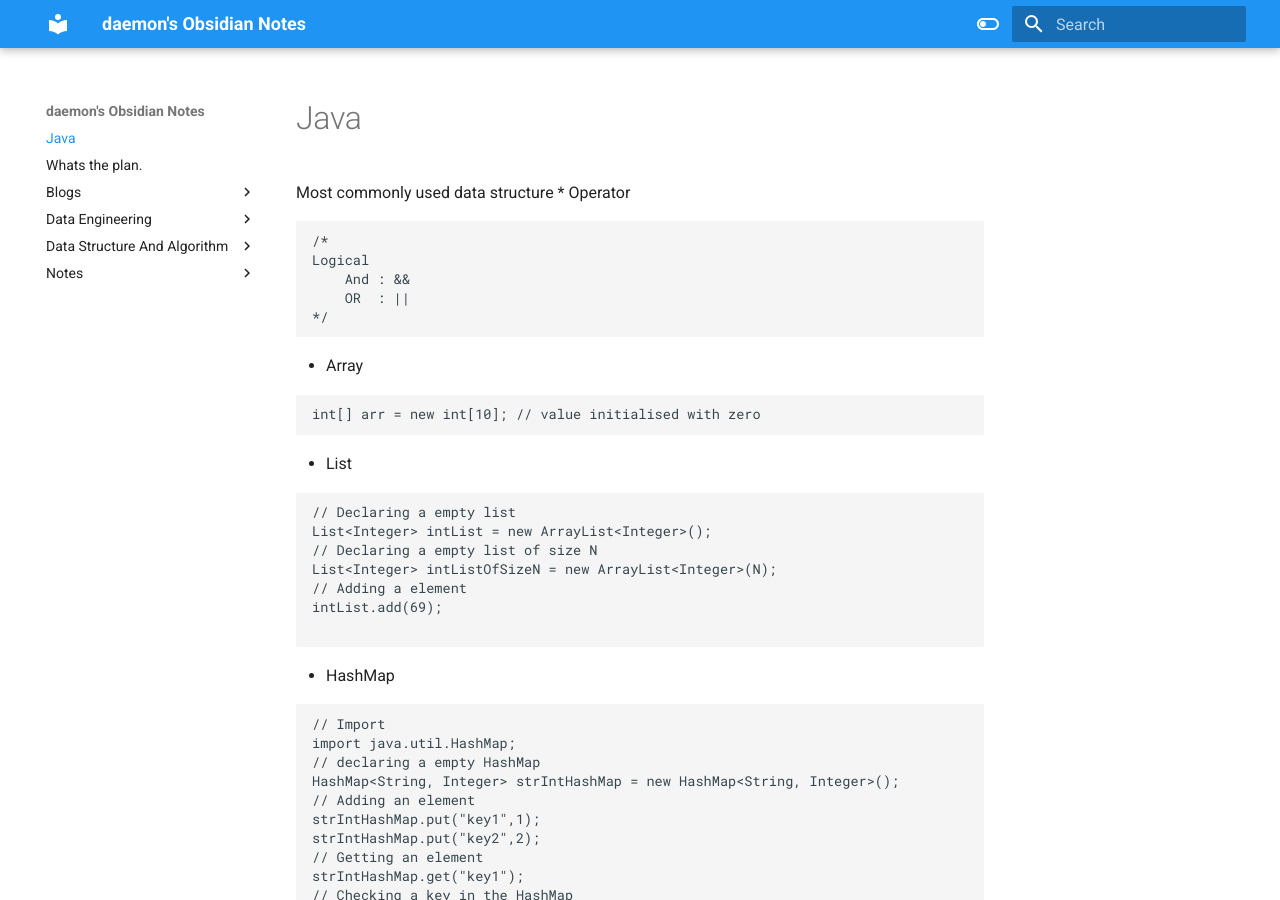
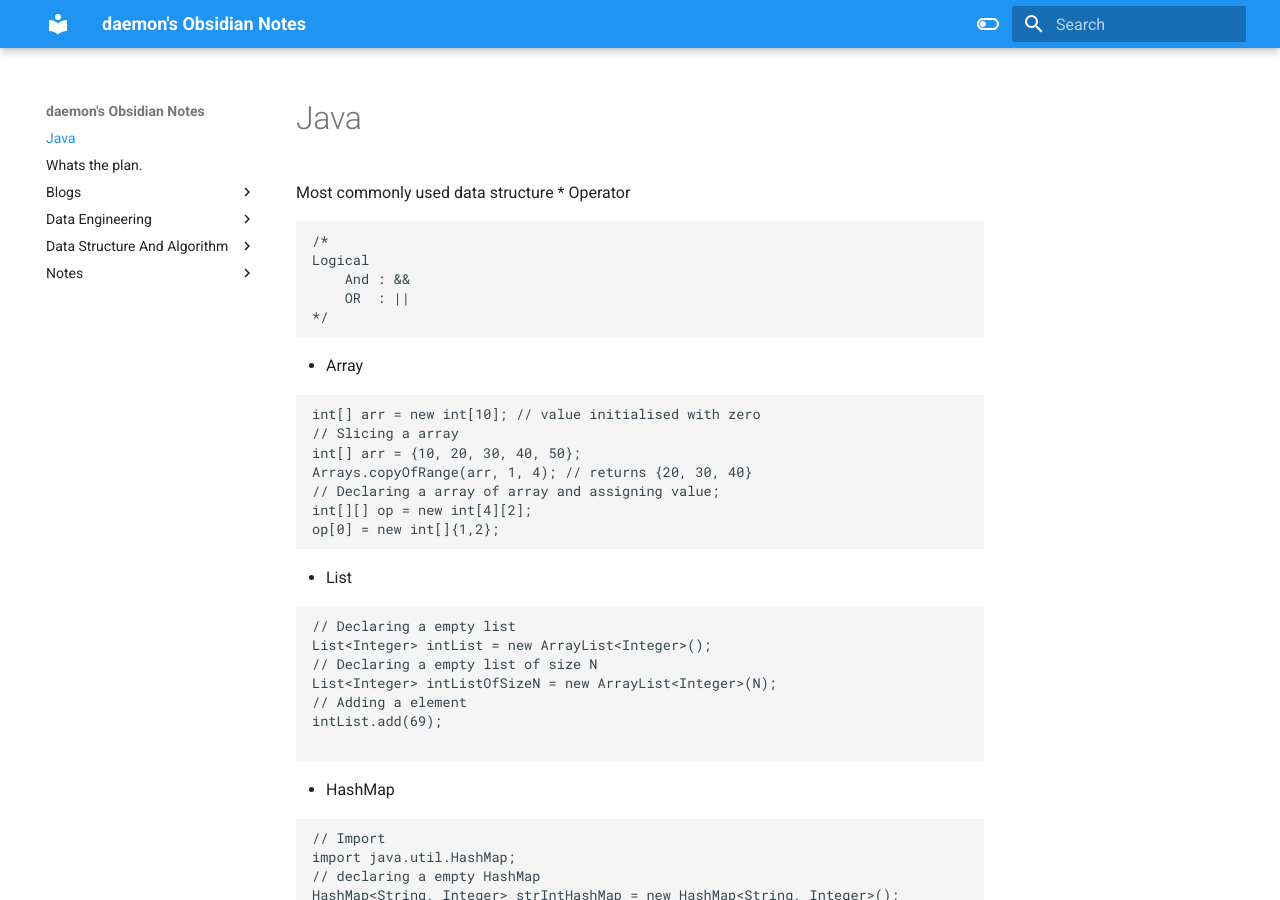
Before and after one commit to bishal1995/obsNotes, an MkDocs documentation site: the page built from docs/Java.md, in a window 1280 px wide and 900 px high. Built offline with MkDocs 1.6.1 and Material for MkDocs 9.7.7, drawn with Linux system fonts in a browser that asks for light colours.

Commit message:
Its Sunny Again

````diff
--- a/docs/Java.md
+++ b/docs/Java.md
@@ -10,6 +10,12 @@ Logical
 * Array
 ```java
 int[] arr = new int[10]; // value initialised with zero
+// Slicing a array
+int[] arr = {10, 20, 30, 40, 50};
+Arrays.copyOfRange(arr, 1, 4); // returns {20, 30, 40}
+// Declaring a array of array and assigning value;
+int[][] op = new int[4][2];
+op[0] = new int[]{1,2};
 ```
 * List
 ```java
````
